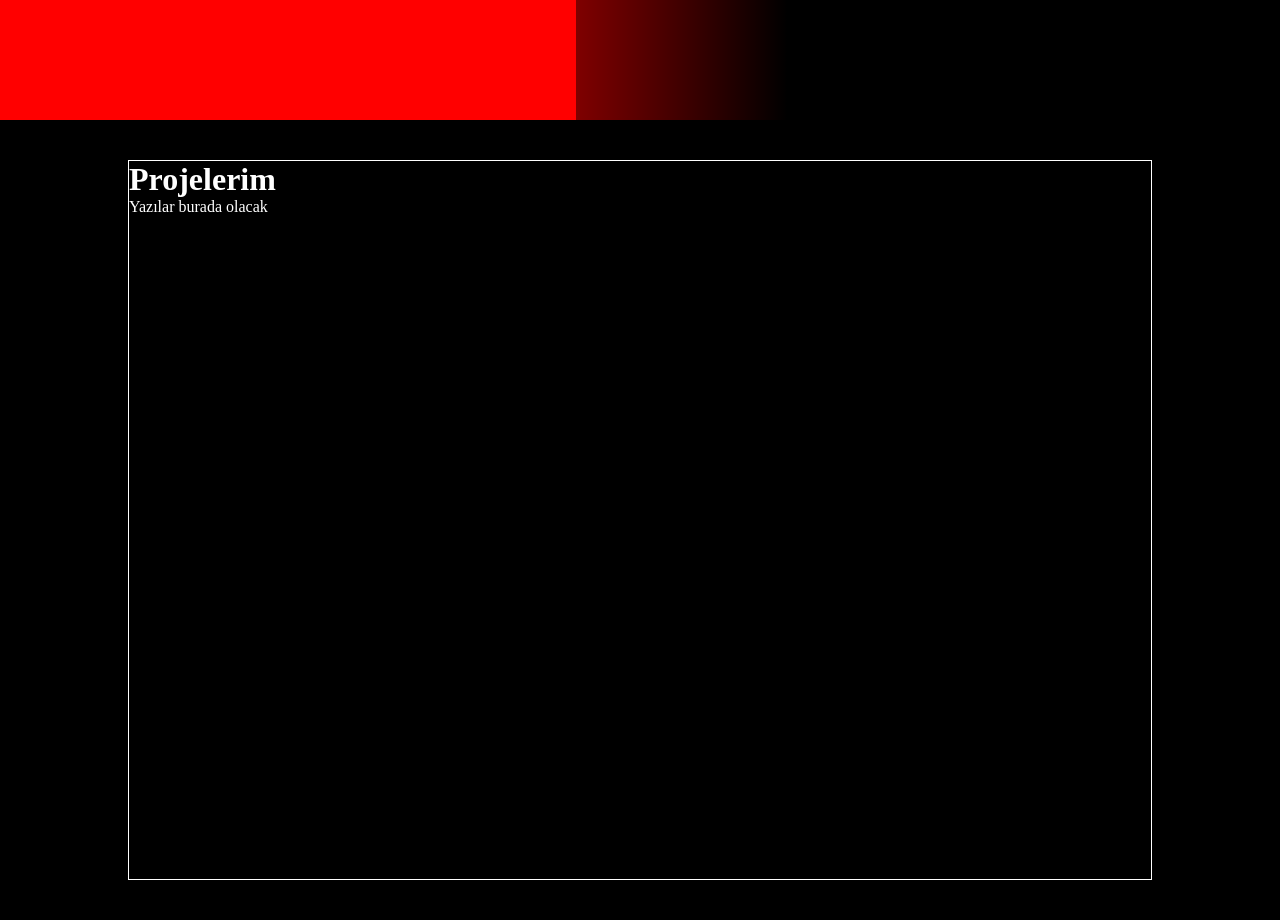
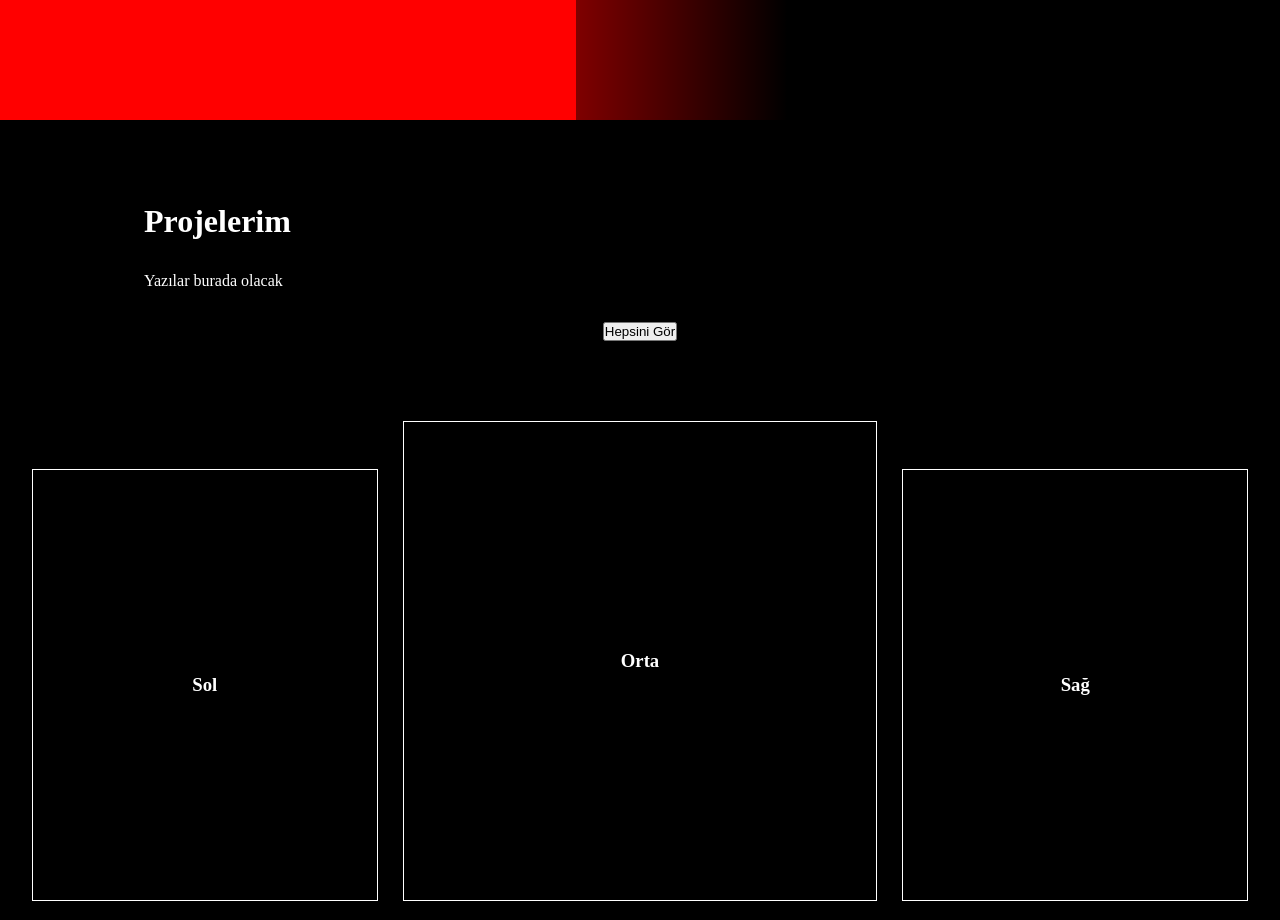
Before and after one commit to haro3535/personal-website, a Next.js app in the folder my-app/: page / in a window 1280 px wide. Shown: the part 680-1600 px from the top of the page. Built offline with nearby package versions, Linux system fonts and the light colour scheme.

Commit message:
Design Changed

```diff
--- a/my-app/src/pages/_app.js
+++ b/my-app/src/pages/_app.js
@@ -1,4 +1,5 @@
 import '@/styles/globals.css'
+import '@/styles/ProjectView.css'
 
 export default function App({ Component, pageProps }) {
   return <Component {...pageProps} />
--- a/my-app/src/pages/index.js
+++ b/my-app/src/pages/index.js
@@ -6,6 +6,7 @@ import { Inter } from 'next/font/google'
 import styles from '@/styles/Home.module.css'
 import pp from '../../public/ben.jpg'
 import ClickThatButton from './_homePageFunctions'
+import ProjectsView from './projectView'
 
 const inter = Inter({ subsets: ['latin'] })
 
@@ -20,7 +21,6 @@ export default function Home() {
       </Head>
       <main className={`${styles.main} ${inter.className}`}>
         <div className={`${styles.leftDiv}`}>
-          <h1>Sol div</h1>
           <Image
             src={"/ben.jpg"}
             alt='Picture of the author'
@@ -35,7 +35,6 @@ export default function Home() {
           </div>
         </div>
         <div className={`${styles.rightDiv}`}>
-          <h1>Sağ div</h1>
           <div className={`${styles.rightMenu}`}>
             <div className={`${styles.rightMenuDiv}`}>
               <a href='#projectsView'>
@@ -50,18 +49,8 @@ export default function Home() {
           </div>
         </div>
       </main>
+      <ProjectsView></ProjectsView>
 
-      <main id='projectsView' className={`${styles.projects}`}>
-        <div className={`${styles.projectDiv}`}>
-          <h1>Projelerim</h1>
-          <p>Yazılar burada olacak</p>
-          <div>
-            <div></div>
-            <div></div>
-            <div></div>
-          </div>
-        </div>
-      </main>
     </>
   )
 }
--- /dev/null
+++ b/my-app/src/pages/projectView.js
@@ -0,0 +1,18 @@
+
+export default function ProjectsView(){
+
+    return(
+        <main id='projectsView' className="projects">
+        <div className="projectDiv">
+          <h1 className="ph1">Projelerim</h1>
+          <p className="pp">Yazılar burada olacak</p>
+          <button className="pbutton">Hepsini Gör</button>
+        </div>
+        <div className="projectGalary">
+            <div className="pElements pLeft"><h3>Sol</h3></div>
+            <div className="pElements pMiddle"><h3>Orta</h3></div>
+            <div className="pElements pRight"><h3>Sağ</h3></div>
+          </div>
+      </main>
+    )
+}
--- a/my-app/src/styles/Home.module.css
+++ b/my-app/src/styles/Home.module.css
@@ -90,34 +90,7 @@
 }
 
 
-.projects{
-  width: 100%;
-  height: 100vh;
-  background-color: black;
-  display: flex;
-  align-items: center;
-  justify-content: center;
-  color: white;
-}
 
-.projectDiv{
-  width: 80vw;
-  height: 90vh;
-  border: 1px solid white;
-}
-.pMiddle{
-  width: 80vw;
-  height: 100vh;
-  display: flex;
-  align-items: center;
-  justify-content: center;
-}
-.pLeft{
-  justify-content: end;
-}
-.pRight{
-  justify-content: start;
-}
 
 
 
--- /dev/null
+++ b/my-app/src/styles/ProjectView.css
@@ -0,0 +1,57 @@
+
+.projects{
+    width: 100%;
+    height: 100vh;
+    padding-top: 2rem;
+    background-color: black;
+    display: flex;
+    flex-direction: column;
+    align-items: center;
+    justify-content: center;
+    color: white;
+  }
+
+  .projectDiv{
+    width: 85vw;
+    height: auto;
+    padding-top: 2rem;
+    display: flex;
+    flex-direction: column;
+  }
+  .projectGalary{
+    width: 95vw;
+    height: 60vh;
+    margin-top: 3rem;
+    display: flex;
+    flex-direction: row;
+    align-items: flex-end;
+    justify-content: space-between;
+  }
+  .pElements{
+    border: 1px solid white;
+    display: flex;
+    align-items: center;
+    justify-content: center;
+  }
+  .pMiddle{
+    height: 100%;
+    width: 37vw;
+  }
+  .pLeft{
+    height: 90%;
+    width: 27vw;
+  }
+  .pRight{
+    height: 90%;
+    width: 27vw;
+  }
+
+.ph1, .pp, .pbutton{
+    margin-left: 3rem;
+    margin-bottom: 2rem;
+}
+
+.pbutton{
+    margin-left: auto;
+    margin-right: auto;
+}
```
